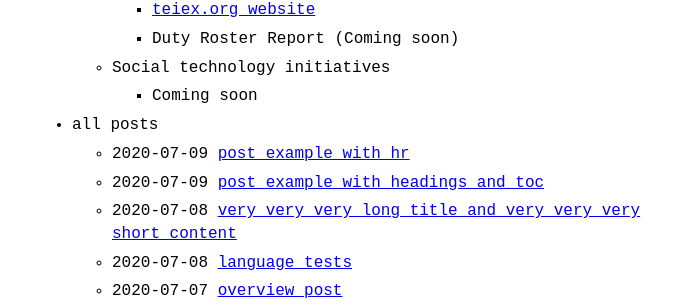
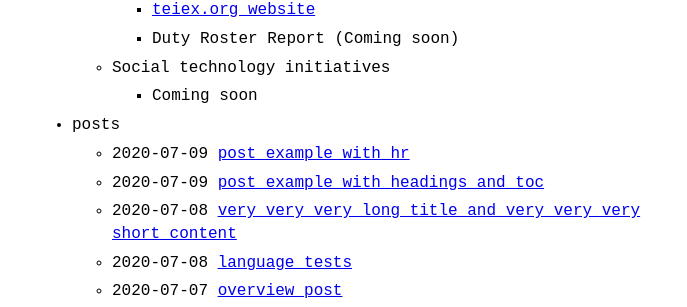
Before and after one commit to teiex/teiex.github.io, a Jekyll site: the page built from index.md, in a window 1280 px wide. Shown: the part 367-674 px from the top of the page, without its empty margins (288-975 px from the left). Built offline with Jekyll 4.4.1, drawn with Linux system fonts in a browser that asks for light colours.

Commit message:
changing the "all posts" section name to only "posts"

```diff
--- a/_data/menu.yml
+++ b/_data/menu.yml
@@ -17,7 +17,7 @@ entries:
         entries:
           - title: Coming soon
 
-  - title: all posts
+  - title: posts
     post_list:
       limit: 5
       show_more: true
```
